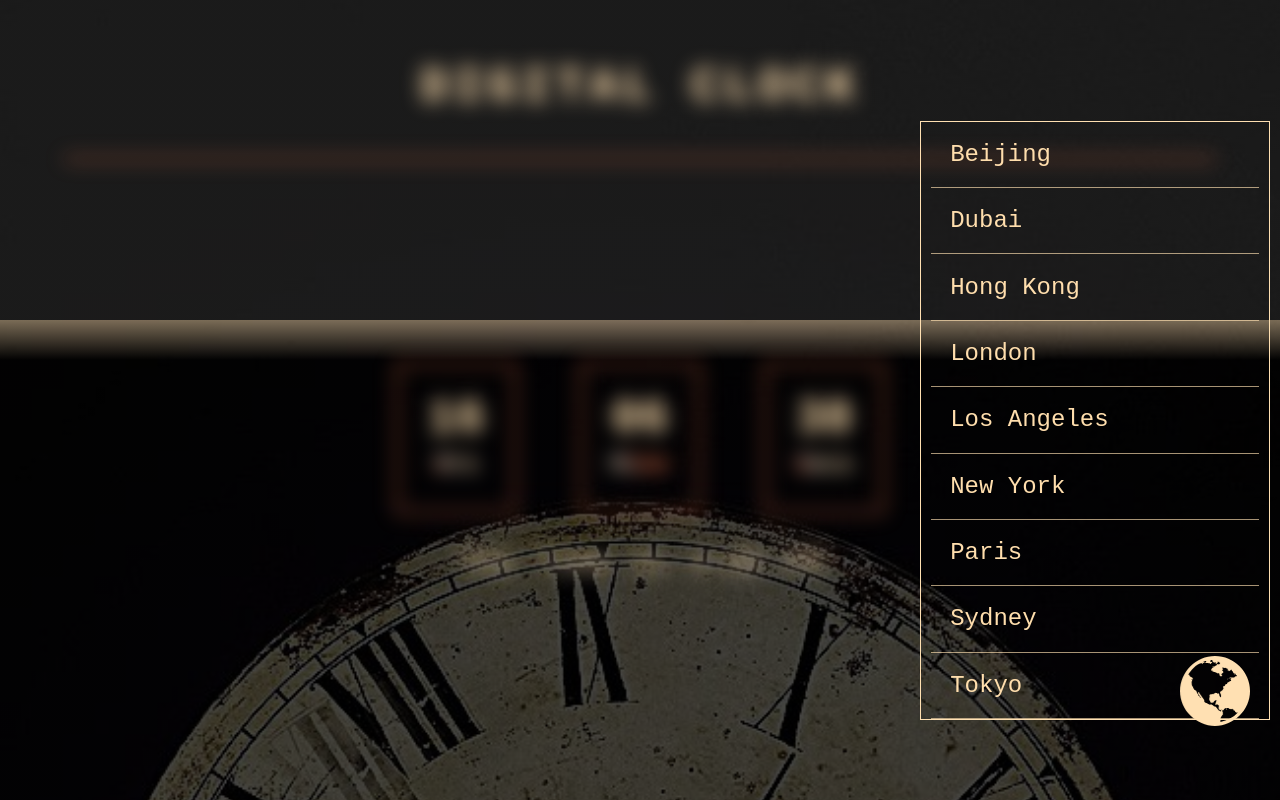
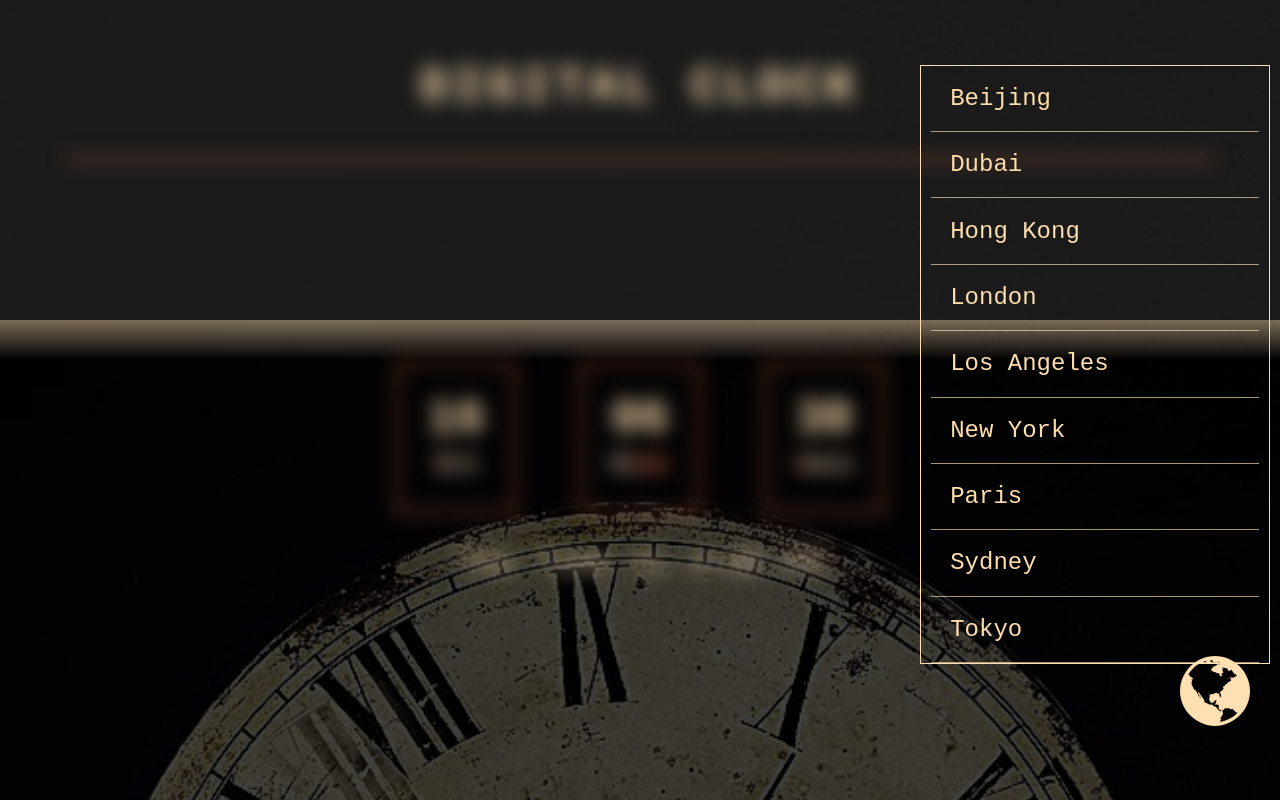
Before and after one commit to Tom-Okafor/digitalClock, a plain HTML site: page index.html in a window 1280 px wide. Both pictures are taken after a click on the button 1230 px from the left and 692 px from the top of the page. Drawn offline with Linux system fonts and the light colour scheme.

Commit message:
Add files via upload

```diff
--- a/index.html
+++ b/index.html
@@ -143,7 +143,6 @@
                 position: absolute;
                 bottom: 7%;
                 right: 0;
-                z-index: 1;
                 animation: rotate 1s linear infinite alternate;
             }
             @keyframes rotate {
@@ -188,7 +187,6 @@
                 animation: shiftbg 10s cubic-bezier(1, 0, 0.5, 0.9) infinite
                     alternate;
                     transition: all 1s ease-in-out;
-                    z-index: 1;
 
             }
             .cityTimeShow h2 {
@@ -233,7 +231,7 @@
                 flex-direction: column;
                 border: 1px solid #ffe0b2;
                 position: absolute;
-                bottom: 10%;
+                bottom: 17%;
                 right: 10px;
                 width: clamp(150px, 60vw, 350px);
                 padding-inline: 10px;
```
